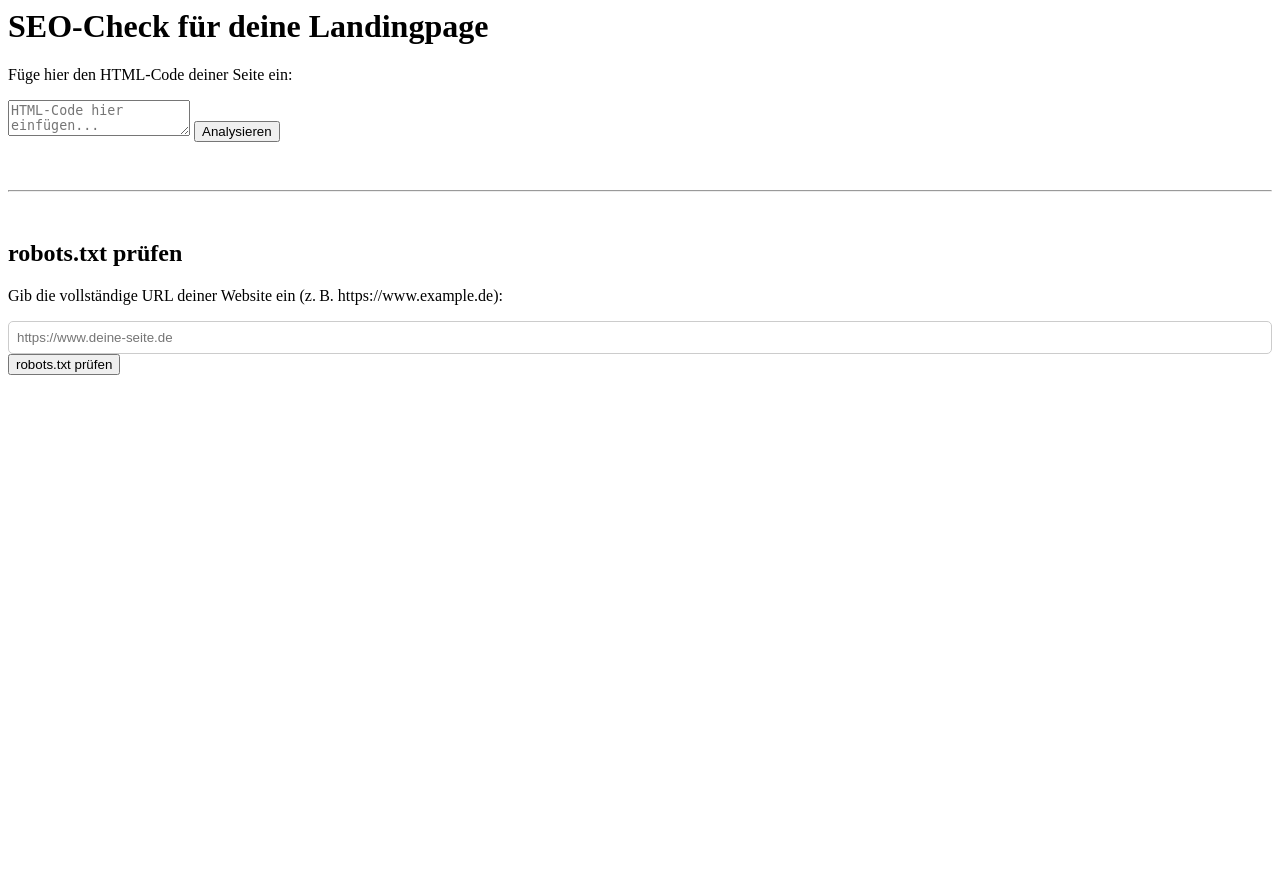
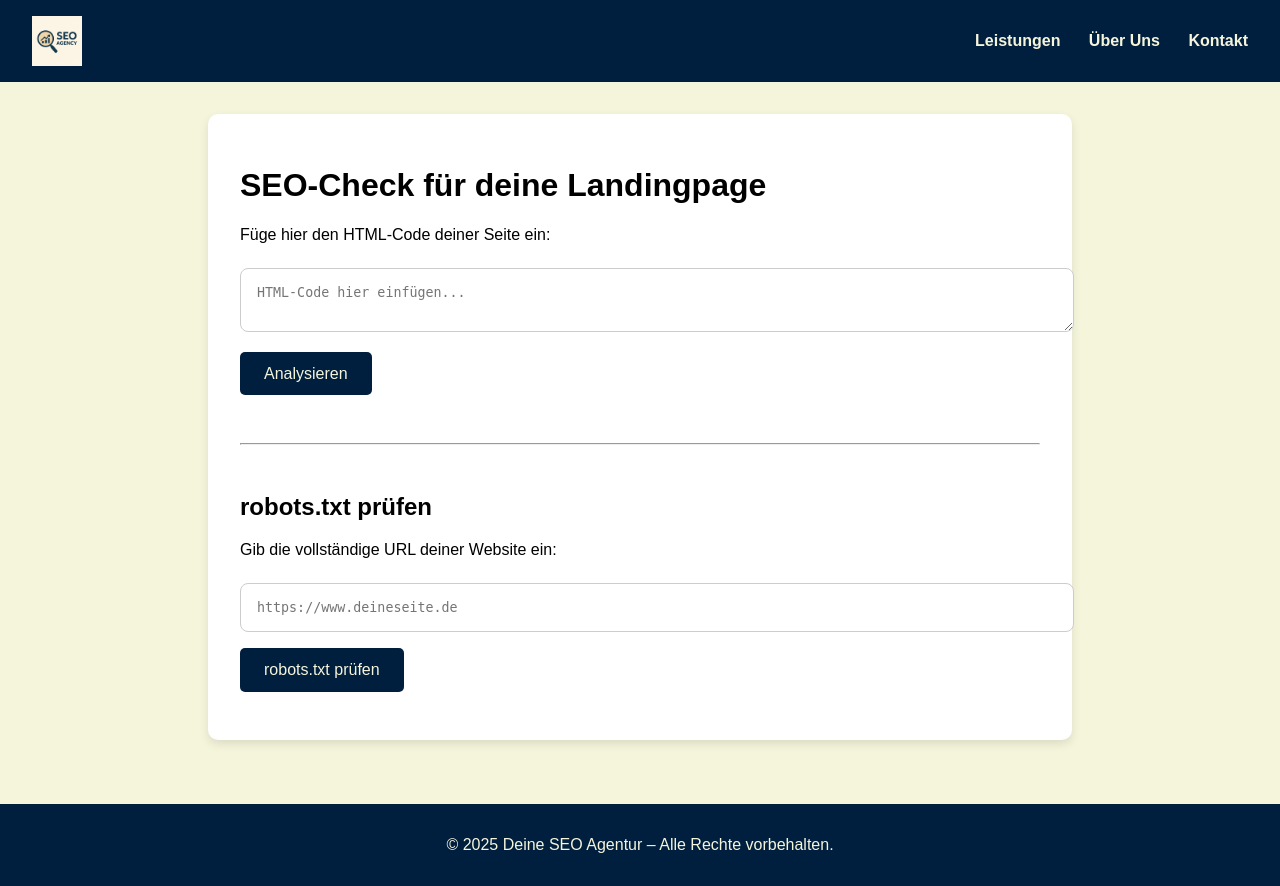
Before and after one commit to Maggi12345689/seo-checker, a Flask app: template templates/index.html in a window 1280 px wide. Before the commit the page ends 375 px from the top, so only its background shows below. Run offline with Flask 3, Linux system fonts and the light colour scheme; the template is opened without the code that fills it: most values are stand-ins (such as "Sample title", 1, 10 or a date in 2020).

Commit message:
Update index.html 2

```diff
--- a/templates/index.html
+++ b/templates/index.html
@@ -1,13 +1,119 @@
+<!DOCTYPE html>
+<html lang="de">
+<head>
+    <meta charset="UTF-8">
+    <title>SEO Checker</title>
+    <style>
+        body {
+            font-family: Arial, sans-serif;
+            background-color: #f5f5dc; /* Beige */
+            margin: 0;
+            padding: 0;
+        }
+
+        nav {
+            background-color: #001f3f; /* Dunkelblau */
+            color: beige;
+            display: flex;
+            justify-content: space-between;
+            align-items: center;
+            padding: 1rem 2rem;
+        }
+
+        nav img {
+            height: 50px;
+        }
+
+        nav a {
+            color: beige;
+            margin-left: 1.5rem;
+            text-decoration: none;
+            font-weight: bold;
+        }
+
+        .container {
+            max-width: 800px;
+            margin: 2rem auto;
+            background-color: white;
+            padding: 2rem;
+            border-radius: 10px;
+            box-shadow: 0 4px 10px rgba(0,0,0,0.1);
+        }
+
+        textarea, input[type="text"] {
+            width: 100%;
+            padding: 1rem;
+            border-radius: 8px;
+            border: 1px solid #ccc;
+            resize: vertical;
+            font-family: monospace;
+            margin-top: 0.5rem;
+        }
+
+        button {
+            background-color: #001f3f;
+            color: beige;
+            border: none;
+            padding: 0.8rem 1.5rem;
+            font-size: 1rem;
+            border-radius: 5px;
+            cursor: pointer;
+            margin-top: 1rem;
+        }
+
+        table {
+            width: 100%;
+            margin-top: 2rem;
+            border-collapse: collapse;
+        }
+
+        table, th, td {
+            border: 1px solid #ccc;
+        }
+
+        th, td {
+            padding: 0.75rem;
+            text-align: left;
+        }
+
+        th {
+            background-color: #001f3f;
+            color: beige;
+        }
+
+        #robotsResult {
+            margin-top: 1rem;
+            font-weight: bold;
+        }
+
+        footer {
+            margin-top: 4rem;
+            padding: 2rem;
+            background-color: #001f3f;
+            color: beige;
+            text-align: center;
+        }
+    </style>
+</head>
+<body>
+
+    <!-- Navigation -->
+    <nav>
+        <img src="{{ url_for('static', filename='logo.png') }}" alt="Logo">
+        <div>
+            <a href="#leistungen">Leistungen</a>
+            <a href="#ueber-uns">Über Uns</a>
+            <a href="#kontakt">Kontakt</a>
+        </div>
+    </nav>
+
     <!-- Inhalt -->
     <div class="container">
         <h1>SEO-Check für deine Landingpage</h1>
-
-    <!-- HTML-Code Eingabe -->
         <p>Füge hier den HTML-Code deiner Seite ein:</p>
         <textarea id="htmlInput" placeholder="HTML-Code hier einfügen..."></textarea>
         <button onclick="analyzeSEO()">Analysieren</button>
 
-    <!-- SEO-Ergebnisse Tabelle -->
         <table id="resultsTable" style="display:none;">
             <thead>
                 <tr>
@@ -21,11 +127,71 @@
 
         <hr style="margin: 3rem 0;">
 
-    <!-- robots.txt Prüfung -->
         <h2>robots.txt prüfen</h2>
-    <p>Gib die vollständige URL deiner Website ein (z. B. https://www.example.de):</p>
-    <input type="text" id="robotsUrl" placeholder="https://www.deine-seite.de" style="width:100%;padding:0.5rem;border:1px solid #ccc;border-radius:5px;">
+        <p>Gib die vollständige URL deiner Website ein:</p>
+        <input type="text" id="robotsUrl" placeholder="https://www.deineseite.de">
         <button onclick="checkRobotsTxt()">robots.txt prüfen</button>
+        <div id="robotsResult"></div>
+    </div>
 
-    <div id="robotsResult" style="margin-top:1.5rem; font-weight:bold;"></div>
-</div>
+    <!-- Footer -->
+    <footer>
+        &copy; {{ year }} Deine SEO Agentur – Alle Rechte vorbehalten.
+    </footer>
+
+    <!-- JS -->
+    <script>
+        async function analyzeSEO() {
+            const html = document.getElementById("htmlInput").value;
+
+            const response = await fetch("/check-seo", {
+                method: "POST",
+                headers: { "Content-Type": "application/json" },
+                body: JSON.stringify({ html: html })
+            });
+
+            const data = await response.json();
+            const tbody = document.querySelector("#resultsTable tbody");
+            tbody.innerHTML = "";
+
+            for (const [key, value] of Object.entries(data)) {
+                const row = `<tr>
+                    <td>${key}</td>
+                    <td>${value.Status}</td>
+                    <td>${value.Details}</td>
+                </tr>`;
+                tbody.innerHTML += row;
+            }
+
+            document.getElementById("resultsTable").style.display = "table";
+        }
+
+        async function checkRobotsTxt() {
+            const url = document.getElementById("robotsUrl").value;
+            const resultDiv = document.getElementById("robotsResult");
+
+            if (!url) {
+                resultDiv.textContent = "Bitte eine gültige URL eingeben.";
+                return;
+            }
+
+            try {
+                const response = await fetch("/check-robots", {
+                    method: "POST",
+                    headers: { "Content-Type": "application/json" },
+                    body: JSON.stringify({ url: url })
+                });
+
+                const data = await response.json();
+                resultDiv.textContent = data.message || "Keine Daten erhalten.";
+            } catch (error) {
+                resultDiv.textContent = "Fehler beim Abrufen der robots.txt.";
+            }
+        }
+
+        // Aktuelles Jahr im Footer einfügen
+        document.querySelector("footer").innerHTML = document.querySelector("footer").innerHTML.replace("{{ year }}", new Date().getFullYear());
+    </script>
+
+</body>
+</html>
```
Lines whose indentation alone changed are shown as unchanged.
